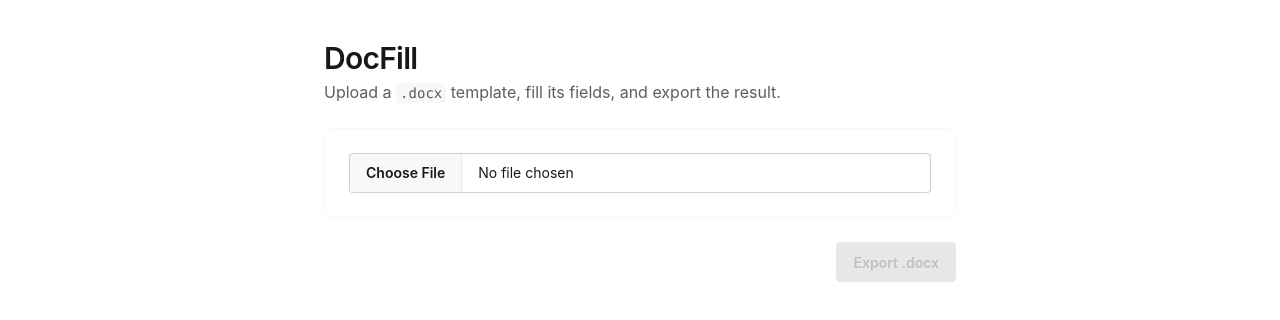
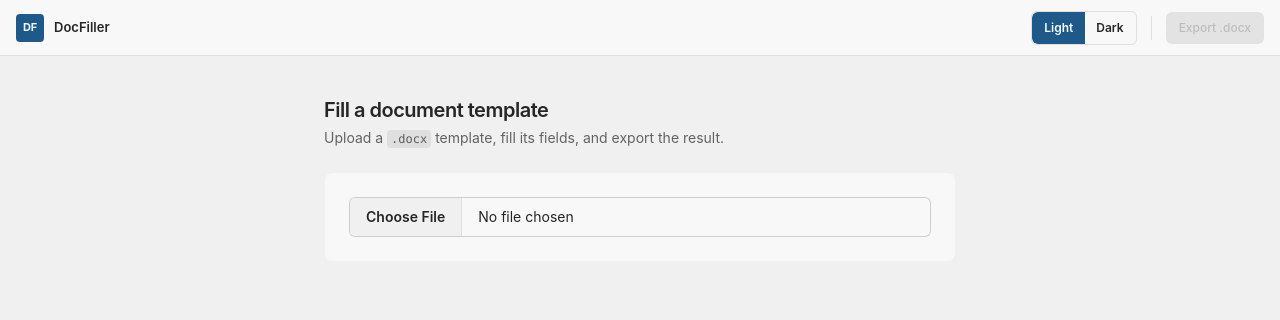
Before and after one commit to Teckden/doc-filler, a React (Vite) app: page / in a window 1280 px wide. Shown: the top 320 px of the page. Built offline with nearby package versions, Linux system fonts and the light colour scheme.

Commit message:
Add gov-light/gov-dark themes and a navbar
Bring the prototype closer to the Claude Design handoff before sharing it with the team, while only surfacing UI for already-implemented features (theme toggle, export).

```diff
--- a/index.html
+++ b/index.html
@@ -1,10 +1,10 @@
 <!doctype html>
-<html lang="en">
+<html lang="en" data-theme="gov-light">
   <head>
     <meta charset="UTF-8" />
     <link rel="icon" type="image/svg+xml" href="/favicon.svg" />
     <meta name="viewport" content="width=device-width, initial-scale=1.0" />
-    <title>doc-template-filler</title>
+    <title>DocFiller</title>
   </head>
   <body>
     <div id="root"></div>
--- a/src/App.tsx
+++ b/src/App.tsx
@@ -2,7 +2,9 @@ import { useState } from 'react'
 import { TemplateUpload } from './components/TemplateUpload'
 import { DynamicForm } from './components/DynamicForm'
 import { ExportButton } from './components/ExportButton'
+import { Navbar } from './components/Navbar'
 import { extractFields } from './lib/docx'
+import { useTheme } from './hooks/useTheme'
 
 type Template = {
   buffer: ArrayBuffer
@@ -10,6 +12,7 @@ type Template = {
 }
 
 export const App = () => {
+  const [theme, setTheme] = useTheme()
   const [template, setTemplate] = useState<Template | null>(null)
   const [fields, setFields] = useState<string[]>([])
   const [values, setValues] = useState<Record<string, string>>({})
@@ -39,11 +42,26 @@ export const App = () => {
   }
 
   return (
-    <main className="mx-auto flex min-h-screen max-w-2xl flex-col gap-6 px-5 py-10">
+    <div className="flex min-h-screen flex-col bg-base-200 text-base-content">
+      <Navbar
+        theme={theme}
+        onThemeChange={setTheme}
+        actions={
+          <ExportButton
+            template={template}
+            values={values}
+            onError={setError}
+            className="btn btn-primary btn-sm gap-1.5 font-medium"
+          />
+        }
+      />
+
+      <main className="mx-auto flex w-full max-w-2xl flex-1 flex-col gap-6 px-5 py-10">
         <header className="space-y-1">
-        <h1 className="text-3xl font-semibold tracking-tight">DocFill</h1>
-        <p className="text-base-content/70">
-          Upload a <code className="rounded bg-base-200 px-1 py-0.5 font-mono text-sm">.docx</code>{' '}
+          <h1 className="text-xl font-semibold tracking-tight">Fill a document template</h1>
+          <p className="text-sm text-base-content/70">
+            Upload a{' '}
+            <code className="rounded bg-base-300 px-1 py-0.5 font-mono text-xs">.docx</code>{' '}
             template, fill its fields, and export the result.
           </p>
         </header>
@@ -78,10 +96,7 @@ export const App = () => {
             </div>
           </div>
         )}
-
-      <div className="flex justify-end">
-        <ExportButton template={template} values={values} onError={setError} />
+      </main>
     </div>
-    </main>
   )
 }
--- a/src/components/DynamicForm.tsx
+++ b/src/components/DynamicForm.tsx
@@ -8,10 +8,12 @@ export const DynamicForm = ({ fields, values, onChange }: DynamicFormProps) => {
   return (
     <div className="flex flex-col gap-3">
       {fields.map((field) => (
-        <label key={field} className="input w-full">
-          <span className="label">{field}</span>
+        <label key={field} className="floating-label">
+          <span>{field}</span>
           <input
+            className="input input-md w-full"
             type="text"
+            placeholder={field}
             value={values[field] ?? ''}
             onChange={(event) => onChange(field, event.target.value)}
           />
--- a/src/components/ExportButton.tsx
+++ b/src/components/ExportButton.tsx
@@ -8,9 +8,15 @@ type ExportButtonProps = {
   template: { buffer: ArrayBuffer; name: string } | null
   values: Record<string, string>
   onError: (message: string) => void
+  className?: string
 }
 
-export const ExportButton = ({ template, values, onError }: ExportButtonProps) => {
+export const ExportButton = ({
+  template,
+  values,
+  onError,
+  className = 'btn btn-primary',
+}: ExportButtonProps) => {
   const [exporting, setExporting] = useState(false)
 
   const handleExport = async () => {
@@ -32,11 +38,11 @@ export const ExportButton = ({ template, values, onError }: ExportButtonProps) =
   return (
     <button
       type="button"
-      className="btn btn-primary"
+      className={className}
       disabled={!template || exporting}
       onClick={handleExport}
     >
-      {exporting && <span className="loading loading-spinner"></span>}
+      {exporting && <span className="loading loading-spinner loading-xs"></span>}
       Export .docx
     </button>
   )
--- /dev/null
+++ b/src/components/Navbar.tsx
@@ -0,0 +1,24 @@
+import type { ReactNode } from 'react'
+import { ThemeToggle } from './ThemeToggle'
+import type { Theme } from '../hooks/useTheme'
+
+type NavbarProps = {
+  theme: Theme
+  onThemeChange: (theme: Theme) => void
+  actions?: ReactNode
+}
+
+export const Navbar = ({ theme, onThemeChange, actions }: NavbarProps) => (
+  <nav className="flex h-14 shrink-0 items-center gap-2.5 border-b border-base-300 bg-base-100 px-4">
+    <div className="flex items-center gap-2.5">
+      <div className="grid size-7 place-items-center rounded bg-primary text-[11px] font-bold tracking-tight text-primary-content">
+        DF
+      </div>
+      <span className="text-[13px] font-semibold">DocFiller</span>
+    </div>
+    <div className="flex-1" />
+    <ThemeToggle theme={theme} onChange={onThemeChange} />
+    {actions && <div className="mx-1 h-6 w-px bg-base-300" />}
+    {actions}
+  </nav>
+)
--- /dev/null
+++ b/src/components/ThemeToggle.tsx
@@ -0,0 +1,27 @@
+import type { Theme } from '../hooks/useTheme'
+
+type ThemeToggleProps = {
+  theme: Theme
+  onChange: (theme: Theme) => void
+}
+
+export const ThemeToggle = ({ theme, onChange }: ThemeToggleProps) => (
+  <div className="join overflow-hidden rounded-md border border-base-300">
+    <button
+      type="button"
+      className={`btn join-item btn-sm border-0 ${theme === 'gov-light' ? 'btn-primary' : 'btn-ghost'}`}
+      onClick={() => onChange('gov-light')}
+      title="Light theme"
+    >
+      Light
+    </button>
+    <button
+      type="button"
+      className={`btn join-item btn-sm border-0 ${theme === 'gov-dark' ? 'btn-primary' : 'btn-ghost'}`}
+      onClick={() => onChange('gov-dark')}
+      title="Dark theme"
+    >
+      Dark
+    </button>
+  </div>
+)
--- /dev/null
+++ b/src/hooks/useTheme.ts
@@ -0,0 +1,22 @@
+import { useEffect, useState } from 'react'
+
+export type Theme = 'gov-light' | 'gov-dark'
+
+const STORAGE_KEY = 'docfiller.theme'
+const THEMES: Theme[] = ['gov-light', 'gov-dark']
+
+const readStoredTheme = (): Theme => {
+  const stored = localStorage.getItem(STORAGE_KEY)
+  return THEMES.includes(stored as Theme) ? (stored as Theme) : 'gov-light'
+}
+
+export const useTheme = () => {
+  const [theme, setTheme] = useState<Theme>(readStoredTheme)
+
+  useEffect(() => {
+    document.documentElement.setAttribute('data-theme', theme)
+    localStorage.setItem(STORAGE_KEY, theme)
+  }, [theme])
+
+  return [theme, setTheme] as const
+}
--- a/src/index.css
+++ b/src/index.css
@@ -1,2 +1,84 @@
 @import 'tailwindcss';
 @plugin "daisyui";
+
+@plugin "daisyui/theme" {
+  name: 'gov-light';
+  default: true;
+  color-scheme: light;
+  --color-base-100: oklch(98% 0 0);
+  --color-base-200: oklch(95.5% 0 0);
+  --color-base-300: oklch(90.5% 0 0);
+  --color-base-content: oklch(27% 0 0);
+  --color-primary: oklch(45% 0.1 248);
+  --color-primary-content: oklch(98% 0.012 248);
+  --color-secondary: oklch(48% 0.02 258);
+  --color-secondary-content: oklch(98% 0.01 258);
+  --color-accent: oklch(45% 0.1 248);
+  --color-accent-content: oklch(98% 0.012 248);
+  --color-neutral: oklch(32% 0 0);
+  --color-neutral-content: oklch(96% 0 0);
+  --color-info: oklch(52% 0.09 235);
+  --color-info-content: oklch(98% 0.01 235);
+  --color-success: oklch(50% 0.1 150);
+  --color-success-content: oklch(98% 0.01 150);
+  --color-warning: oklch(64% 0.12 75);
+  --color-warning-content: oklch(24% 0.03 75);
+  --color-error: oklch(52% 0.17 27);
+  --color-error-content: oklch(98% 0.01 27);
+  --radius-selector: 0.375rem;
+  --radius-field: 0.375rem;
+  --radius-box: 0.5rem;
+  --size-selector: 0.25rem;
+  --size-field: 0.25rem;
+  --border: 1px;
+  --depth: 0;
+  --noise: 0;
+}
+
+@plugin "daisyui/theme" {
+  name: 'gov-dark';
+  prefersdark: true;
+  color-scheme: dark;
+  --color-base-100: oklch(27% 0.02 250);
+  --color-base-200: oklch(23% 0.02 250);
+  --color-base-300: oklch(33% 0.026 250);
+  --color-base-content: oklch(91% 0.016 250);
+  --color-primary: oklch(70% 0.1 248);
+  --color-primary-content: oklch(21% 0.03 248);
+  --color-secondary: oklch(72% 0.02 258);
+  --color-secondary-content: oklch(20% 0.01 258);
+  --color-accent: oklch(70% 0.1 248);
+  --color-accent-content: oklch(21% 0.03 248);
+  --color-neutral: oklch(38% 0.02 250);
+  --color-neutral-content: oklch(92% 0.005 250);
+  --color-info: oklch(72% 0.1 235);
+  --color-info-content: oklch(20% 0.02 235);
+  --color-success: oklch(72% 0.11 150);
+  --color-success-content: oklch(20% 0.02 150);
+  --color-warning: oklch(80% 0.12 75);
+  --color-warning-content: oklch(24% 0.03 75);
+  --color-error: oklch(70% 0.15 27);
+  --color-error-content: oklch(20% 0.02 27);
+  --radius-selector: 0.375rem;
+  --radius-field: 0.375rem;
+  --radius-box: 0.5rem;
+  --size-selector: 0.25rem;
+  --size-field: 0.25rem;
+  --border: 1px;
+  --depth: 0;
+  --noise: 0;
+}
+
+/* Thinner focus seam on form controls: half the default outline width, no offset. */
+.input:focus,
+.input:focus-within,
+.select:focus,
+.select:focus-within,
+.textarea:focus,
+.textarea:focus-within,
+.file-input:focus,
+.file-input:focus-within {
+  outline-width: 1px;
+  outline-offset: 0;
+  border: none;
+}
```
Lines whose indentation alone changed are shown as unchanged.
